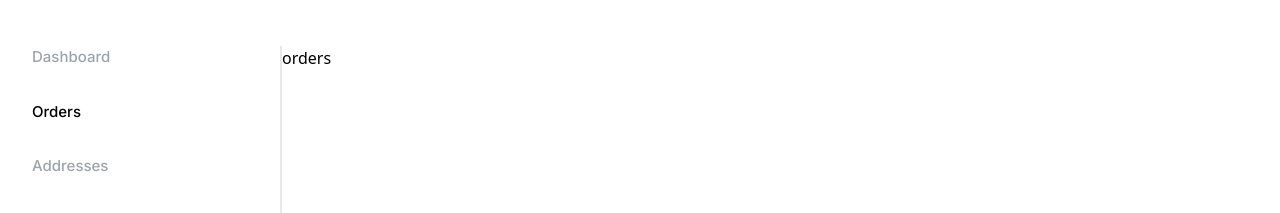
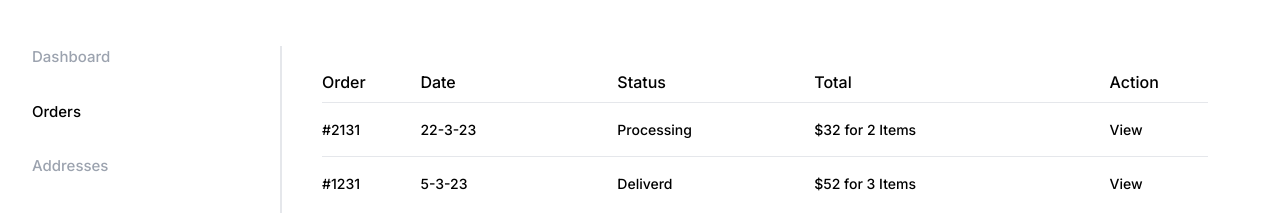
Before and after one commit to gulnabi-afridi/single-vendor-e-commerce, a Next.js app: page /myaccount/orders in a window 1280 px wide. Shown: the part 586-799 px from the top of the page. Built offline with nearby package versions, Linux system fonts and the light colour scheme.

Commit message:
completed orders grid

```diff
--- a/constants/Data/JSON.js
+++ b/constants/Data/JSON.js
@@ -88,16 +88,20 @@ export const Data = {
     ],
     Menu: [
       {
-        name: "home",route:"/"
+        name: "home",
+        route: "/",
       },
       {
-        name: "about us",route:"/"
+        name: "about us",
+        route: "/",
       },
       {
-        name: "privacy policy",route:"/"
+        name: "privacy policy",
+        route: "/",
       },
       {
-        name: "faq",route:"/"
+        name: "faq",
+        route: "/",
       },
     ],
   },
@@ -434,4 +438,18 @@ export const Data = {
       route: "/myaccount/account",
     },
   ],
+  RecentOrders: [
+    {
+      order: 2131,
+      date: "22-3-23",
+      total: "$32 for 2 Items",
+      status: "Processing",
+    },
+    {
+      order: 1231,
+      date: "5-3-23",
+      total: "$52 for 3 Items",
+      status: "Deliverd",
+    },
+  ],
 };
--- /dev/null
+++ b/src/components/MyAccount/OrdersRow.tsx
@@ -0,0 +1,44 @@
+import React from "react";
+
+interface Props {
+  order: number;
+  date: string;
+  status: string;
+  total: string;
+  viewDetail: any;
+}
+
+const OrdersRow: React.FC<Props> = ({
+  order,
+  date,
+  status,
+  total,
+  viewDetail,
+}) => {
+  return (
+    <div className="w-full grid grid-cols-[.5fr,1fr,1fr,1.5fr,.5fr] border-t py-4">
+      <div className="w-full flex items-center justify-start">
+        <p className="font-medium text-black-main text-[14px]">#{order}</p>
+      </div>
+      <div className="w-full flex items-center justify-start">
+        <p className="font-medium text-black-main text-[14px]">{date}</p>
+      </div>
+      <div className="w-full flex items-center justify-start">
+        <p className="font-medium text-black-main text-[14px]">{status}</p>
+      </div>
+      <div className="w-full flex items-center justify-start">
+        <p className="font-medium text-black-main text-[14px]">{total}</p>
+      </div>
+      <div className="w-full flex items-center justify-start">
+        <button
+          onClick={viewDetail}
+          className="font-medium text-black-main text-[14px]"
+        >
+          View
+        </button>
+      </div>
+    </div>
+  );
+};
+
+export default OrdersRow;
--- a/src/pages/myaccount/orders.tsx
+++ b/src/pages/myaccount/orders.tsx
@@ -1,8 +1,9 @@
 import React from 'react'
+import Orders from '../../../views/MyAccount/Orders'
 
 const orders = () => {
   return (
-    <div>orders</div>
+    <div className='w-full'><Orders/></div>
   )
 }
 
--- /dev/null
+++ b/views/MyAccount/Orders.tsx
@@ -0,0 +1,45 @@
+import React from "react";
+import { Data } from "../../constants/Data/JSON";
+import OrdersRow from "@/components/MyAccount/OrdersRow";
+
+const Orders = () => {
+  return (
+    <div className="w-full h-full flex flex-col gap-2 font-inter p-4 md:py-6 md:px-10">
+      {/* grid headers */}
+      <div className="w-full overflow-auto">
+        <div className="w-full grid grid-cols-[.5fr,1fr,1fr,1.5fr,.5fr] min-w-[700px]">
+          <div className="w-full flex items-center justify-start">
+            <p className="font-medium text-black-main text-[16px]">Order</p>
+          </div>
+          <div className="w-full flex items-center justify-start">
+            <p className="font-medium text-black-main text-[16px]">Date</p>
+          </div>
+          <div className="w-full flex items-center justify-start">
+            <p className="font-medium text-black-main text-[16px]">Status</p>
+          </div>
+          <div className="w-full flex items-center justify-start">
+            <p className="font-medium text-black-main text-[16px]">Total</p>
+          </div>
+          <div className="w-full flex items-center justify-start">
+            <p className="font-medium text-black-main text-[16px]">Action</p>
+          </div>
+        </div>
+      </div>
+      {/* childrens here */}
+      <div className="w-full overflow-auto ThinScroll">
+        {Data.RecentOrders.map((item: any, index: number) => (
+          <OrdersRow
+            key={index}
+            order={item.order}
+            date={item.date}
+            status={item.status}
+            total={item.total}
+            viewDetail={() => {}}
+          />
+        ))}
+      </div>
+    </div>
+  );
+};
+
+export default Orders;
--- a/views/WishList/WishList.tsx
+++ b/views/WishList/WishList.tsx
@@ -2,7 +2,6 @@ import Wrapper from "@/components/shared/ComponentWrapper/Wrapper";
 import React from "react";
 import { Data } from "../../constants/Data/JSON";
 import WishListCard from "@/components/shared/ProductCards/WishListCard";
-import Link from "next/link";
 import NavigationButton from "@/components/shared/Button/NavigationButton";
 
 const WishList = () => {
```
